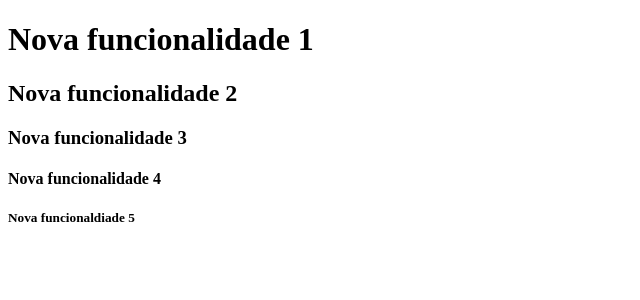
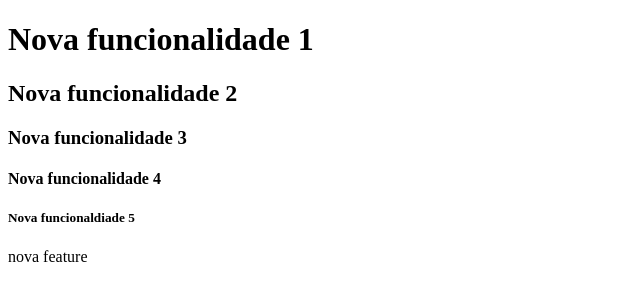
Before and after one commit to danstyler/mark1, a plain HTML site: page index.html in a window 1280 px wide. Shown: the whole page, without its empty margins (0-640 px from the left). Drawn offline with Linux system fonts and the light colour scheme.

Commit message:
Enviando alterações

```diff
--- a/index.html
+++ b/index.html
@@ -14,6 +14,7 @@
     <h3>Nova funcionalidade 3</h3>
     <h4>Nova funcionalidade 4</h4>
     <h5>Nova funcionaldiade 5</h5>
+    <p>nova feature</p>
 </body>
 
 </html>
```
